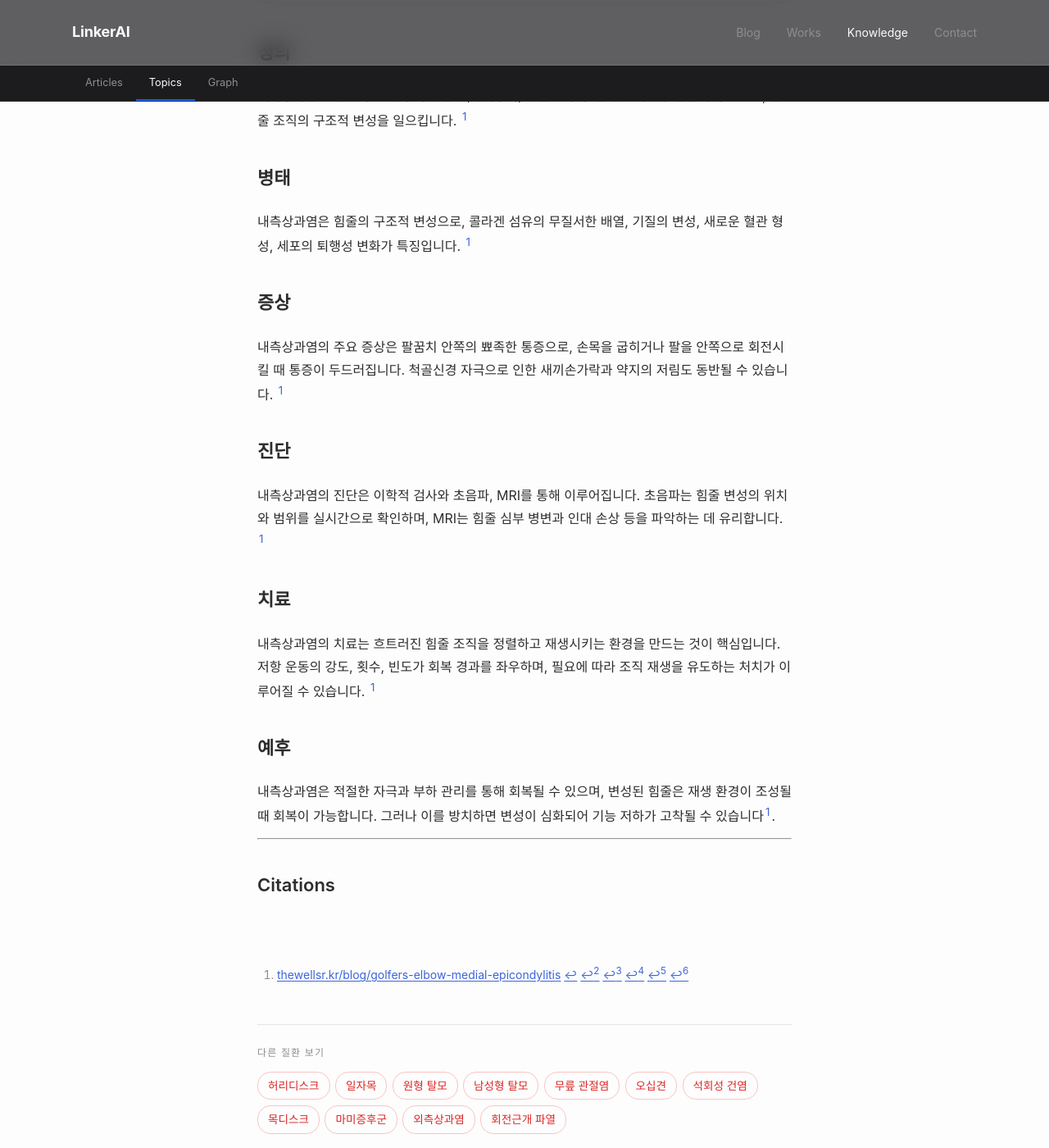
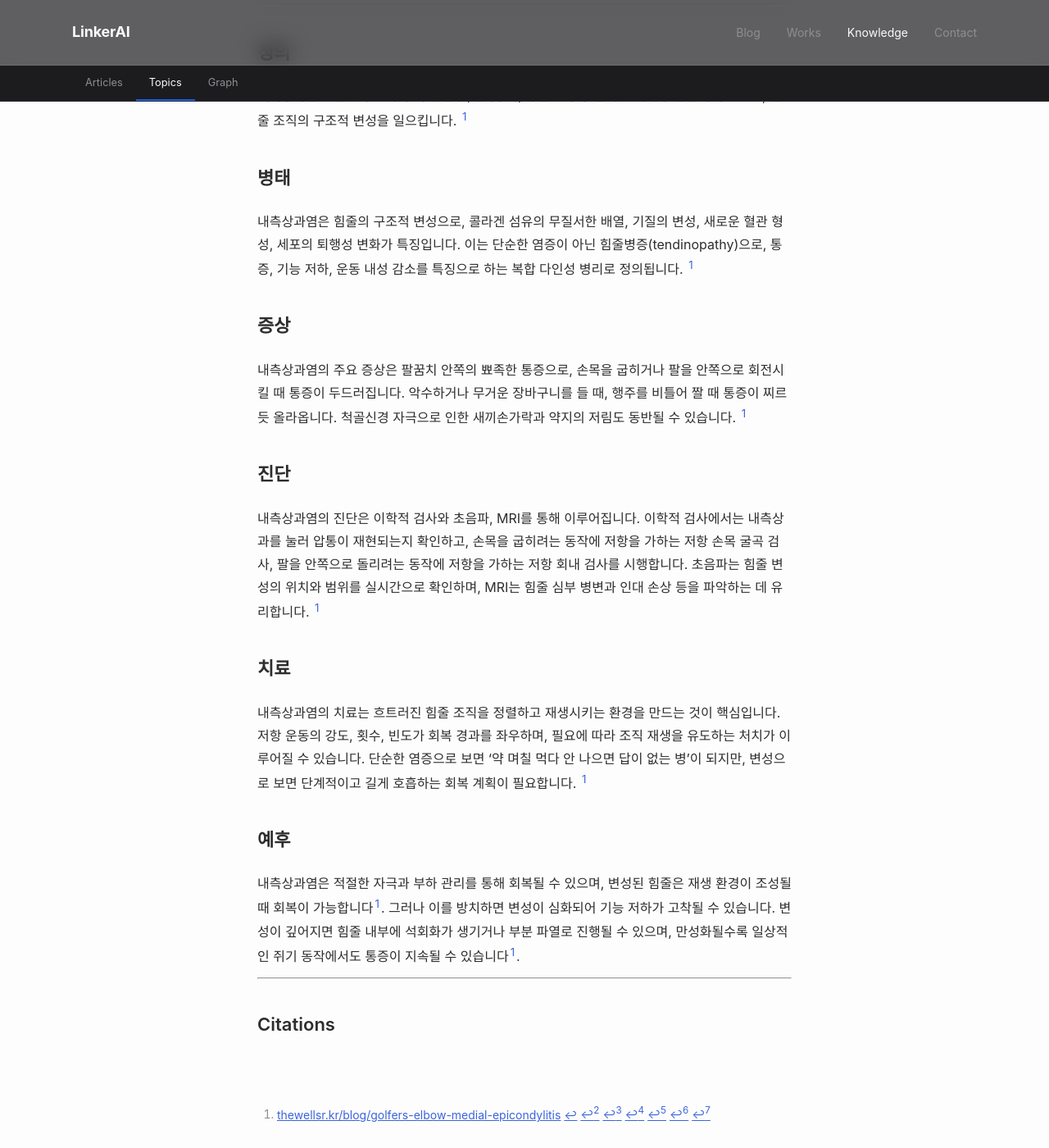
Before and after one commit to feelharmony/linkare-medical-knowledge, a Jekyll site: the page built from conditions/medial-epicondylitis.md, in a window 1280 px wide and 1400 px high, scrolled down 392 px. Shown: the whole window at 82% size. Built offline with Jekyll 4.4.1, drawn with Linux system fonts in a browser that asks for light colours; some web fonts are replaced; some of the changed text lies outside the part shown.

Commit message:
auto-sync entity: 내측상과염 (medial-epicondylitis) — finalize

```diff
--- a/conditions/medial-epicondylitis.md
+++ b/conditions/medial-epicondylitis.md
@@ -6,27 +6,27 @@ permalink: /conditions/medial-epicondylitis/
 title: 내측상과염
 description: 팔꿈치 내측 힘줄의 만성 손상
 title_en: medial epicondylitis
-last_reviewed: '2026-04-28'
-source_count: 0
-version: 3
+last_reviewed: '2026-04-29'
+source_count: 1
+version: 4
 ---
 ## 정의
 내측상과염은 팔꿈치 안쪽의 뼈 돌출부(내측상과)에 붙는 공통 굴곡근 기시부 힘줄의 병변으로, 힘줄 조직의 구조적 변성을 일으킵니다. [^1]
 
 ## 병태
-내측상과염은 힘줄의 구조적 변성으로, 콜라겐 섬유의 무질서한 배열, 기질의 변성, 새로운 혈관 형성, 세포의 퇴행성 변화가 특징입니다. [^1]
+내측상과염은 힘줄의 구조적 변성으로, 콜라겐 섬유의 무질서한 배열, 기질의 변성, 새로운 혈관 형성, 세포의 퇴행성 변화가 특징입니다. 이는 단순한 염증이 아닌 힘줄병증(tendinopathy)으로, 통증, 기능 저하, 운동 내성 감소를 특징으로 하는 복합 다인성 병리로 정의됩니다. [^1]
 
 ## 증상
-내측상과염의 주요 증상은 팔꿈치 안쪽의 뾰족한 통증으로, 손목을 굽히거나 팔을 안쪽으로 회전시킬 때 통증이 두드러집니다. 척골신경 자극으로 인한 새끼손가락과 약지의 저림도 동반될 수 있습니다. [^1]
+내측상과염의 주요 증상은 팔꿈치 안쪽의 뾰족한 통증으로, 손목을 굽히거나 팔을 안쪽으로 회전시킬 때 통증이 두드러집니다. 악수하거나 무거운 장바구니를 들 때, 행주를 비틀어 짤 때 통증이 찌르듯 올라옵니다. 척골신경 자극으로 인한 새끼손가락과 약지의 저림도 동반될 수 있습니다. [^1]
 
 ## 진단
-내측상과염의 진단은 이학적 검사와 초음파, MRI를 통해 이루어집니다. 초음파는 힘줄 변성의 위치와 범위를 실시간으로 확인하며, MRI는 힘줄 심부 병변과 인대 손상 등을 파악하는 데 유리합니다. [^1]
+내측상과염의 진단은 이학적 검사와 초음파, MRI를 통해 이루어집니다. 이학적 검사에서는 내측상과를 눌러 압통이 재현되는지 확인하고, 손목을 굽히려는 동작에 저항을 가하는 저항 손목 굴곡 검사, 팔을 안쪽으로 돌리려는 동작에 저항을 가하는 저항 회내 검사를 시행합니다. 초음파는 힘줄 변성의 위치와 범위를 실시간으로 확인하며, MRI는 힘줄 심부 병변과 인대 손상 등을 파악하는 데 유리합니다. [^1]
 
 ## 치료
-내측상과염의 치료는 흐트러진 힘줄 조직을 정렬하고 재생시키는 환경을 만드는 것이 핵심입니다. 저항 운동의 강도, 횟수, 빈도가 회복 경과를 좌우하며, 필요에 따라 조직 재생을 유도하는 처치가 이루어질 수 있습니다. [^1]
+내측상과염의 치료는 흐트러진 힘줄 조직을 정렬하고 재생시키는 환경을 만드는 것이 핵심입니다. 저항 운동의 강도, 횟수, 빈도가 회복 경과를 좌우하며, 필요에 따라 조직 재생을 유도하는 처치가 이루어질 수 있습니다. 단순한 염증으로 보면 '약 며칠 먹다 안 나으면 답이 없는 병'이 되지만, 변성으로 보면 단계적이고 길게 호흡하는 회복 계획이 필요합니다. [^1]
 
 ## 예후
-내측상과염은 적절한 자극과 부하 관리를 통해 회복될 수 있으며, 변성된 힘줄은 재생 환경이 조성될 때 회복이 가능합니다. 그러나 이를 방치하면 변성이 심화되어 기능 저하가 고착될 수 있습니다[^1].
+내측상과염은 적절한 자극과 부하 관리를 통해 회복될 수 있으며, 변성된 힘줄은 재생 환경이 조성될 때 회복이 가능합니다[^1]. 그러나 이를 방치하면 변성이 심화되어 기능 저하가 고착될 수 있습니다. 변성이 깊어지면 힘줄 내부에 석회화가 생기거나 부분 파열로 진행될 수 있으며, 만성화될수록 일상적인 쥐기 동작에서도 통증이 지속될 수 있습니다[^1].
 
 ---
 
```
